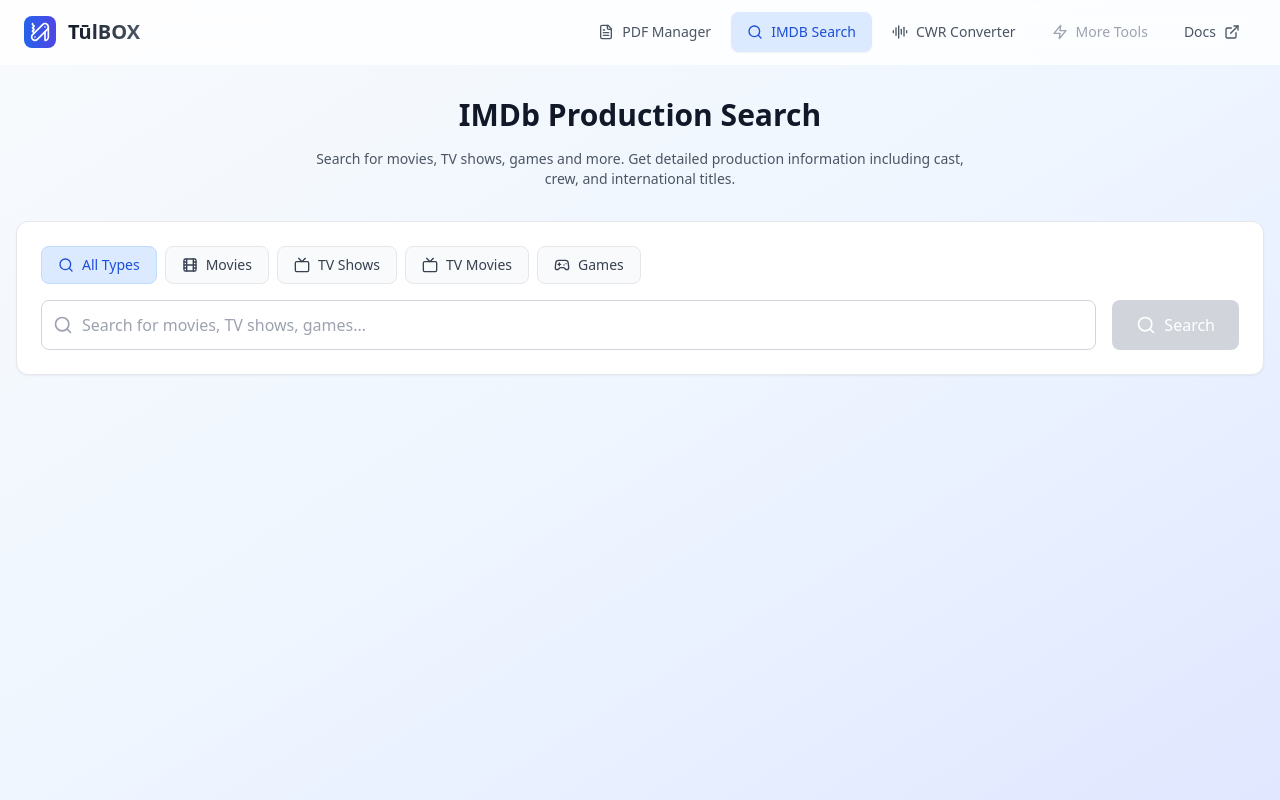
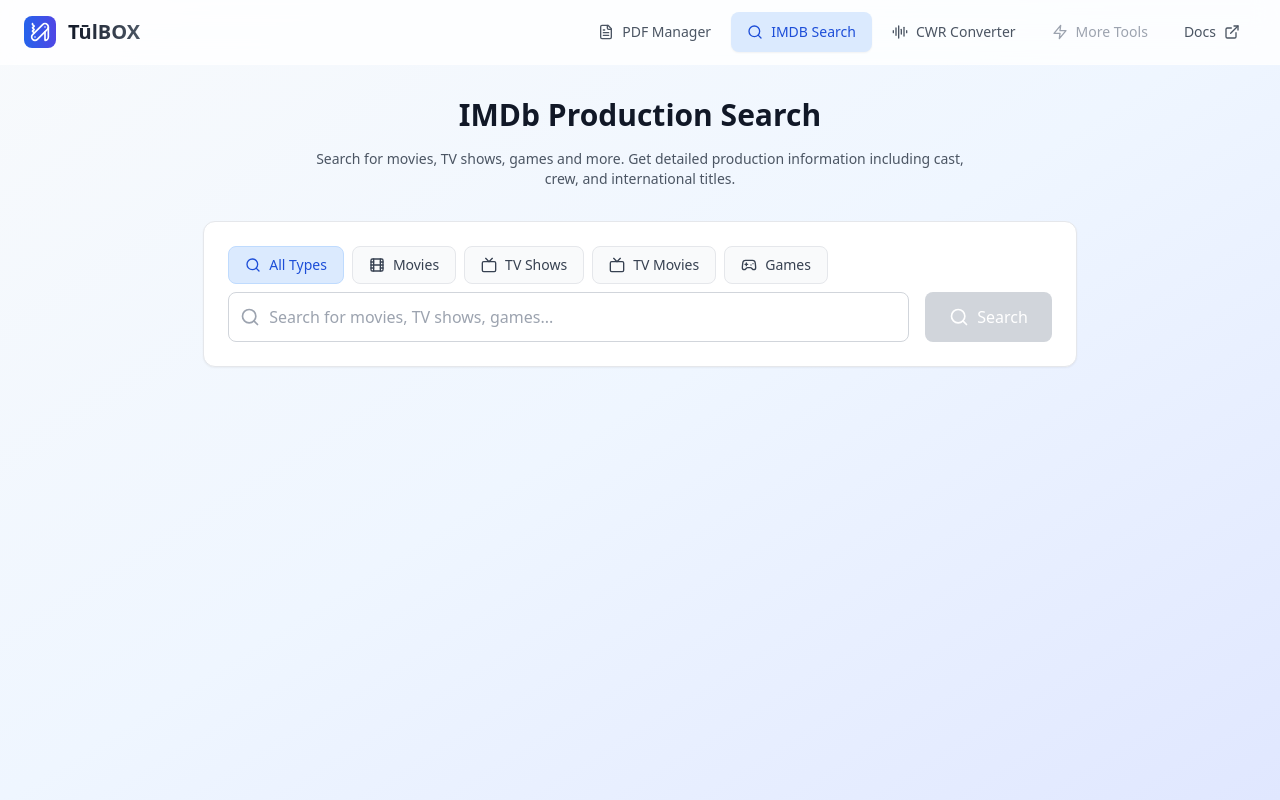
Before and after one commit to zappbrandigan/tulbox_v3, a React (Vite) app: page / in a window 1280 px wide. Both pictures are taken after a click on the button "IMDB Search". Built offline with nearby package versions, Linux system fonts and the light colour scheme.

Commit message:
chore: minor code refactoring, limit CWR file upload size

```diff
--- a/src/components/header/Header.tsx
+++ b/src/components/header/Header.tsx
@@ -11,7 +11,7 @@
 export const Header: React.FC<HeaderProps> = ({ appName, currentTool, onToolChange}) => {
   return (
     <header className="bg-white/80 backdrop-blur-md border-b border-white/20 sticky top-0 z-50">
-      <div className="max-w-7xl mx-auto px-4 sm:px-4 lg:px-6">
+      <div className="container mx-auto px-4 sm:px-4 lg:px-6">
         <div className="flex items-center justify-between h-16">
           <Brand appName={appName} />
           <Nav currentTool={currentTool} onToolChange={onToolChange} />
--- /dev/null
+++ b/src/components/imdb/ImdbSearchContainer.tsx
@@ -0,0 +1,13 @@
+import React from "react";
+
+interface ImdbSearchContainerProps {
+  children: React.ReactNode
+}
+
+export const ImdbSearchContainer: React.FC<ImdbSearchContainerProps> = ({ children }) => {
+  return (
+    <div className="bg-white rounded-xl shadow-sm border border-gray-200 mx-auto p-6 xl:w-[70%]">
+      {children}
+    </div>
+  );
+};
--- /dev/null
+++ b/src/components/imdb/ImdbSearchFilter.tsx
@@ -0,0 +1,38 @@
+import { productionType } from "@/types";
+import { Film, Gamepad2, Search, Tv } from "lucide-react";
+import React from "react"
+
+interface ImdbSearchFilterProps {
+  searchType: productionType,
+  setSearchType: React.Dispatch<React.SetStateAction<productionType>>
+}
+
+export const ImdbSearchFilter: React.FC<ImdbSearchFilterProps> = ({
+  searchType,
+  setSearchType
+}) => {
+  return (
+    <div className="flex flex-wrap gap-2 pb-2">
+      {[
+        { id: 'all', label: 'All Types', icon: Search },
+        { id: 'movie', label: 'Movies', icon: Film },
+        { id: 'tvSeries', label: 'TV Shows', icon: Tv },
+        { id: 'tvMovie', label: 'TV Movies', icon: Tv },
+        { id: 'videoGame', label: 'Games', icon: Gamepad2 },
+      ].map((type) => (
+        <button
+          key={type.id}
+          onClick={() => setSearchType(type.id as productionType)}
+          className={`inline-flex items-center px-4 py-2 rounded-lg text-sm font-medium transition-all ${
+            searchType === type.id
+              ? 'bg-blue-100 text-blue-700 border border-blue-200'
+              : 'bg-gray-50 text-gray-700 border border-gray-200 hover:bg-gray-100'
+          }`}
+        >
+          <type.icon className="w-4 h-4 mr-2" />
+          {type.label}
+        </button>
+      ))}
+    </div>
+  );
+};
--- /dev/null
+++ b/src/components/imdb/ImdbSearchInput.tsx
@@ -0,0 +1,42 @@
+import { Loader2, Search } from "lucide-react";
+import React from "react"
+
+interface ImdbSearchInputProps {
+  searchQuery: string;
+  handleSearch: () => Promise<void>;
+  isSearching: boolean;
+  setSearchQuery: React.Dispatch<React.SetStateAction<string>>;
+}
+
+export const ImdbSearchInput: React.FC<ImdbSearchInputProps> = ({ searchQuery, handleSearch, isSearching, setSearchQuery}) => {
+  return (
+    <div className="flex space-x-4">
+      <div className="flex-1 relative">
+        <Search className="absolute left-3 top-1/2 transform -translate-y-1/2 text-gray-400 w-5 h-5" />
+        <input
+          type="text"
+          name="search"
+          value={searchQuery}
+          onChange={(e) => setSearchQuery(e.target.value)}
+          onKeyDown={(e) => e.key === 'Enter' && handleSearch()}
+          placeholder="Search for movies, TV shows, games..."
+          className="w-full pl-10 pr-4 py-3 border border-gray-300 rounded-lg focus:outline-none focus:ring-2 focus:ring-blue-500 focus:border-transparent"
+        />
+      </div>
+      <button
+        onClick={handleSearch}
+        disabled={!searchQuery.trim() || isSearching}
+        className="px-6 py-3 bg-blue-600 text-white font-medium rounded-lg hover:bg-blue-700 disabled:bg-gray-300 disabled:cursor-not-allowed transition-colors flex items-center"
+      >
+        {isSearching ? (
+          <Loader2 className="w-5 h-5 animate-spin" />
+        ) : (
+          <>
+            <Search className="w-5 h-5 mr-2" />
+            Search
+          </>
+        )}
+      </button>
+    </div>
+  );
+};
--- a/src/components/ui/ToolContainer.tsx
+++ b/src/components/ui/ToolContainer.tsx
@@ -6,7 +6,7 @@
 
 export const ToolContainer: React.FC<ToolContainerProps> = ({ children }) => {
   return (
-    <main className="max-w-7xl mx-auto px-4 sm:px-4 lg:px-4 py-8">
+    <main className="container mx-auto px-4 sm:px-4 lg:px-4 py-8">
       {children}
       <div id="clipboard-toast"
         className="hidden fixed right-10 bottom-10 px-5 py-4 border-r-8 border-blue-500 bg-white drop-shadow-lg">
--- a/src/pages/CWRConverter.tsx
+++ b/src/pages/CWRConverter.tsx
@@ -20,6 +20,14 @@
   const [isProcessing, setIsProcessing] = useState(false);
 
   const handleFileUpload = async (file: File) => {
+    const maxSizeMB = 50; // limit in megabytes
+    const maxSizeBytes = maxSizeMB * 1024 * 1024;
+
+    if (file.size > maxSizeBytes) {
+      alert(`File too large. Max allowed size is ${maxSizeMB}MB.`);
+      return;
+    }
+
     try {
       const content = await file.text();
       setFile(file.name);
--- a/src/pages/IMDBSearch.tsx
+++ b/src/pages/IMDBSearch.tsx
@@ -20,6 +20,9 @@
 import { searchIMDB, getProductionDetails, getAkas } from '@/utils/imdbApi';
 import { showToast } from '@/utils/toast';
 import { ToolHeader } from '@/components/ui/ToolHeader';
+import { ImdbSearchFilter } from '@/components/imdb/ImdbSearchFilter';
+import { ImdbSearchInput } from '@/components/imdb/ImdbSearchInput';
+import { ImdbSearchContainer } from '@/components/imdb/ImdbSearchContainer';
 
 const IMDBSearch: React.FC = () => {
   const [searchQuery, setSearchQuery] = useState('');
@@ -30,6 +33,7 @@
   const [isLoadingDetails, setIsLoadingDetails] = useState(false);
   const [isLoadingAkas, setIsLoadingAkas] = useState(false);
   const [searchType, setSearchType] = useState<productionType>('all');
+  const [error, setError] = useState(false);
 
   const handleSearch = async () => {
     if (!searchQuery.trim()) return;
@@ -43,6 +47,7 @@
       const results = await searchIMDB(searchQuery, searchType);
       setSearchResults(results);
     } catch (error) {
+      setError(true);
       console.error('Search failed:', error);
     } finally {
       setIsSearching(false);
@@ -141,64 +146,18 @@
       />
 
       {/* Search Section */}
-      <div className="bg-white rounded-xl shadow-sm border border-gray-200 p-6">
-        <div className="space-y-4">
-
-          {/* Search Type Filter */}
-          <div className="flex flex-wrap gap-2">
-            {[
-              { id: 'all', label: 'All Types', icon: Search },
-              { id: 'movie', label: 'Movies', icon: Film },
-              { id: 'tvSeries', label: 'TV Shows', icon: Tv },
-              { id: 'tvMovie', label: 'TV Movies', icon: Tv },
-              { id: 'videoGame', label: 'Games', icon: Gamepad2 },
-            ].map((type) => (
-              <button
-                key={type.id}
-                onClick={() => setSearchType(type.id as productionType)}
-                className={`inline-flex items-center px-4 py-2 rounded-lg text-sm font-medium transition-all ${
-                  searchType === type.id
-                    ? 'bg-blue-100 text-blue-700 border border-blue-200'
-                    : 'bg-gray-50 text-gray-700 border border-gray-200 hover:bg-gray-100'
-                }`}
-              >
-                <type.icon className="w-4 h-4 mr-2" />
-                {type.label}
-              </button>
-            ))}
-          </div>
-
-          {/* Search Input */}
-          <div className="flex space-x-4">
-            <div className="flex-1 relative">
-              <Search className="absolute left-3 top-1/2 transform -translate-y-1/2 text-gray-400 w-5 h-5" />
-              <input
-                type="text"
-                name="search"
-                value={searchQuery}
-                onChange={(e) => setSearchQuery(e.target.value)}
-                onKeyDown={(e) => e.key === 'Enter' && handleSearch()}
-                placeholder="Search for movies, TV shows, games..."
-                className="w-full pl-10 pr-4 py-3 border border-gray-300 rounded-lg focus:outline-none focus:ring-2 focus:ring-blue-500 focus:border-transparent"
-              />
-            </div>
-            <button
-              onClick={handleSearch}
-              disabled={!searchQuery.trim() || isSearching}
-              className="px-6 py-3 bg-blue-600 text-white font-medium rounded-lg hover:bg-blue-700 disabled:bg-gray-300 disabled:cursor-not-allowed transition-colors flex items-center"
-            >
-              {isSearching ? (
-                <Loader2 className="w-5 h-5 animate-spin" />
-              ) : (
-                <>
-                  <Search className="w-5 h-5 mr-2" />
-                  Search
-                </>
-              )}
-            </button>
-          </div>
-        </div>
-      </div>
+      <ImdbSearchContainer>
+          <ImdbSearchFilter
+            searchType={searchType}
+            setSearchType={setSearchType}
+          />
+          <ImdbSearchInput
+            searchQuery={searchQuery}
+            handleSearch={handleSearch}
+            isSearching={isSearching}
+            setSearchQuery={setSearchQuery}
+          />
+      </ImdbSearchContainer>
 
       {/* Search Results */}
       {!isLoadingDetails && !selectedProduction && filteredSearchResults.length > 0 && (
@@ -444,7 +403,7 @@
       )}
 
       {/* Empty State */}
-      {!isSearching && !isLoadingDetails && searchResults.length === 0 && !selectedProduction && searchQuery && (
+      {!isSearching && !isLoadingDetails && searchResults.length === 0 && !selectedProduction && searchQuery && error && (
         <div className="bg-white rounded-xl shadow-sm border border-gray-200 p-12 text-center">
           <Search className="w-12 h-12 mx-auto mb-4 text-gray-300" />
           <h3 className="text-lg font-medium text-gray-900 mb-2">No results found</h3>
```
